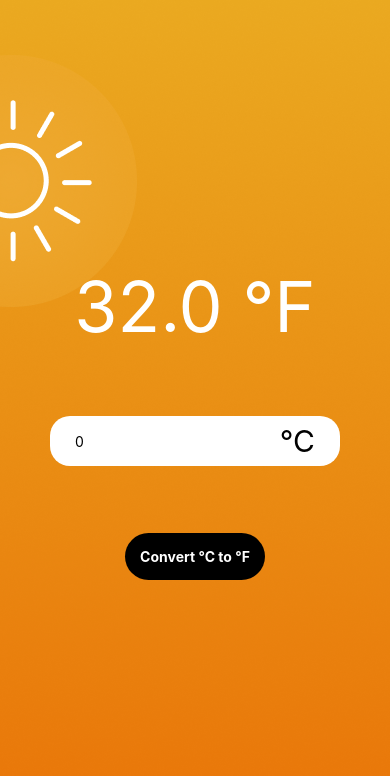
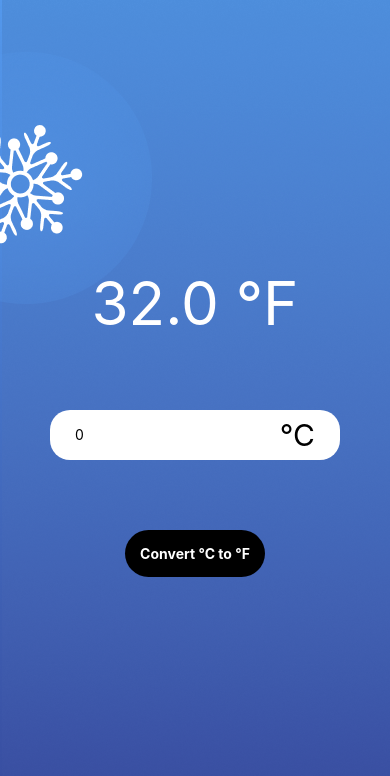
Before and after one commit to mike242424/temperature-convertor, a React Native app: screen / in a window 390 px wide. Shown: the top 776 px of the page. Built offline with nearby package versions, Linux system fonts and the light colour scheme.

Commit message:
background image change functionality introduced

```diff
--- a/App.js
+++ b/App.js
@@ -1,21 +1,31 @@
 import { View, ImageBackground } from 'react-native';
 import { SafeAreaProvider, SafeAreaView } from 'react-native-safe-area-context';
 import { style } from './App.style';
+
+import { useEffect, useState } from 'react';
 import Input from './conponents/Input/Input';
-import { useState } from 'react';
 import DisplayTemperature from './conponents/DisplayTemperature/DisplayTemperature';
 import Button from './conponents/Button/Button';
-import { UNITS } from './utils/temperature';
+
+import { isFreezingTemperaure, UNITS } from './utils/temperature';
+import hotBackground from './assets/hot.png';
+import coldBackground from './assets/cold.png';
 
 const App = () => {
   const [inputValue, setInputValue] = useState(0);
   const [unit, setUnit] = useState(UNITS.celsius);
+  const [currentBackground, setCurrentBckground] = useState(coldBackground);
+
+  useEffect(() => {
+    if (isNaN(inputValue)) return;
+
+    setCurrentBckground(
+      isFreezingTemperaure(inputValue, unit) ? coldBackground : hotBackground,
+    );
+  }, [inputValue, unit]);
 
   return (
-    <ImageBackground
-      style={style.backgroundImage}
-      source={require('./assets/hot.png')}
-    >
+    <ImageBackground style={style.backgroundImage} source={currentBackground}>
       <SafeAreaProvider>
         <SafeAreaView style={style.root}>
           <View style={style.container}>
--- a/conponents/DisplayTemperature/DisplayTemperature.style.js
+++ b/conponents/DisplayTemperature/DisplayTemperature.style.js
@@ -2,7 +2,7 @@ import { StyleSheet } from 'react-native';
 
 export const style = StyleSheet.create({
   temperatureText: {
-    fontSize: 70,
+    fontSize: 60,
     color: 'white',
   },
 });
--- a/utils/temperature.js
+++ b/utils/temperature.js
@@ -17,4 +17,14 @@ function getOppositeUnit(unit) {
   return unit === UNITS.fahrenheit ? UNITS.celsius : UNITS.fahrenheit;
 }
 
-export { UNITS, convertTemperatureTo, getOppositeUnit };
+function isFreezingTemperaure(temperature, unit) {
+  if (unit === UNITS.fahrenheit) {
+    return temperature <= 32;
+  } else if (unit === UNITS.celsius) {
+    return temperature <= 0;
+  } else {
+    throw new Error('Invalid unit');
+  }
+}
+
+export { UNITS, convertTemperatureTo, getOppositeUnit, isFreezingTemperaure };
```
